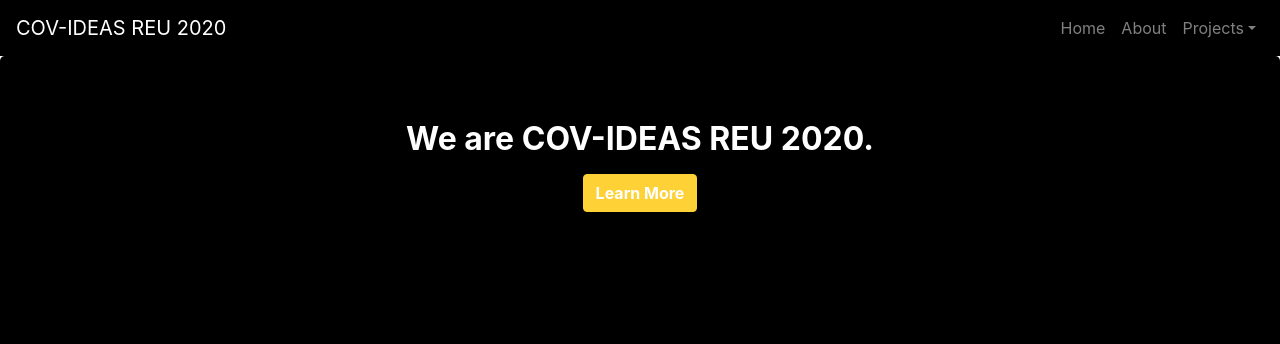
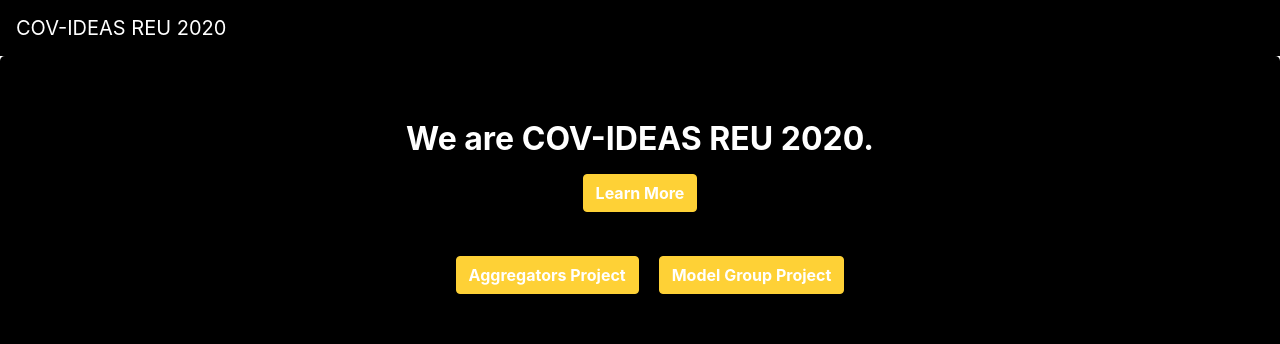
Before and after one commit to GTIdeas2020REU/GTIdeas2020REU.github.io, a React (Create React App) app: page / in a window 1280 px wide. Shown: the top 344 px of the page. Built offline with nearby package versions, Linux system fonts and the light colour scheme.

Commit message:
fix routes

```diff
--- a/package.json
+++ b/package.json
@@ -17,9 +17,9 @@
     "styled-components": "^4.3.2"
   },
   "scripts": {
+    "predeploy": "npm run build",
     "start": "react-scripts start",
-    "predeploy": "npm run build",
-    "deploy": "gh-pages -d build",
+    "deploy": "gh-pages -b master -d build",
     "build": "react-scripts build",
     "test": "react-scripts test",
     "eject": "react-scripts eject"
--- a/src/App.js
+++ b/src/App.js
@@ -17,12 +17,12 @@ function App() {
     <div className="App">
       <React.Fragment>
 
-        <Router history={history} basename={process.env.PUBLIC_URL}>
-          <NavigationBar className="justify-content-end"/>
+        <Router  basename={process.env.PUBLIC_URL}>
+        <NavigationBar className="justify-content-end"/>
           <Switch>
             <Route exact path={process.env.PUBLIC_URL + "/"} component={Home} />
-            <Route path={process.env.PUBLIC_URL + "/about"} component={About} />
-            <Route path={process.env.PUBLIC_URL + '/aggregators'} component={Aggregators} />
+            <Route path={process.env.PUBLIC_URL + "/about"} to='/about' component={About} />
+            <Route path={process.env.PUBLIC_URL + '/aggregators'} to='/aggregators' component={Aggregators} />
             <Route path={process.env.PUBLIC_URL + '/modelgroup'} component={Model} />
 
           </Switch>
--- a/src/components/NavigationBar/index.js
+++ b/src/components/NavigationBar/index.js
@@ -2,6 +2,7 @@ import React from 'react';
 import { Nav, Navbar, Form, FormControl, NavDropdown, Button } from 'react-bootstrap';
 import styled from 'styled-components';
 import './navbar.css';
+import { Link } from 'react-router-dom';
 //import '../node_modules/bootstrap/dist/css/bootstrap.min.css';
 import {
   BrowserRouter as Router,
@@ -35,18 +36,18 @@ export const NavigationBar = () => (
           <Router>
               <Navbar className="color-nav" variant="dark" expand="lg" sticky="top">
                   <Navbar.Brand href="/">COV-IDEAS REU 2020</Navbar.Brand>
-                  <Navbar.Toggle aria-controls="basic-navbar-nav" />
+                  {/*<Navbar.Toggle aria-controls="basic-navbar-nav" />
                   <Navbar.Collapse id="basic-navbar-nav">
                       <Nav className="ml-auto">
-                      <Nav.Link href="/">Home</Nav.Link>
+                      <Nav.Link to="/">Home</Nav.Link>
                       <Nav.Link href="/about">About</Nav.Link>
                       <NavDropdown alignRight='true' title="Projects" id="dropdown-menu-align-right">
-                      <NavDropdown.Item href="/aggregators">Aggregators </NavDropdown.Item>
-                      <NavDropdown.Item href="/modelgroup">ML</NavDropdown.Item>
+                      <NavDropdown.Item to="/aggregators">Aggregators </NavDropdown.Item>
+                      <NavDropdown.Item to="/modelgroup">ML</NavDropdown.Item>
                       </NavDropdown>
 
                       </Nav>
-                  </Navbar.Collapse>
+</Navbar.Collapse>*/}
               </Navbar>
 
 
--- a/src/pages/Home.js
+++ b/src/pages/Home.js
@@ -43,6 +43,14 @@ export default class Home extends React.Component {
           <Link to="/about">
             <Button bsstyle="primary">Learn More</Button>
           </Link>
+          <br></br><br></br>
+          <Link to='/aggregators'>
+            <Button style={{margin:'20px'}}>Aggregators Project</Button>
+          </Link>
+
+          <Link to='/modelgroup'>
+            <Button>Model Group Project</Button>
+          </Link>
         </Jumbotron>
 
       <Container fluid>
```
